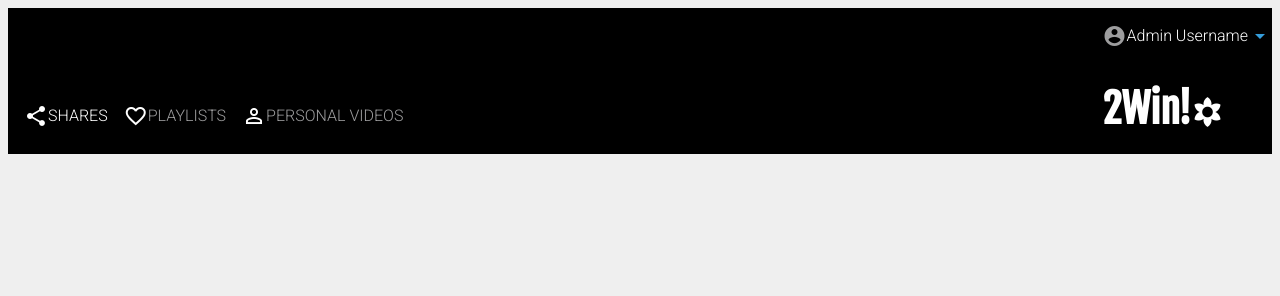
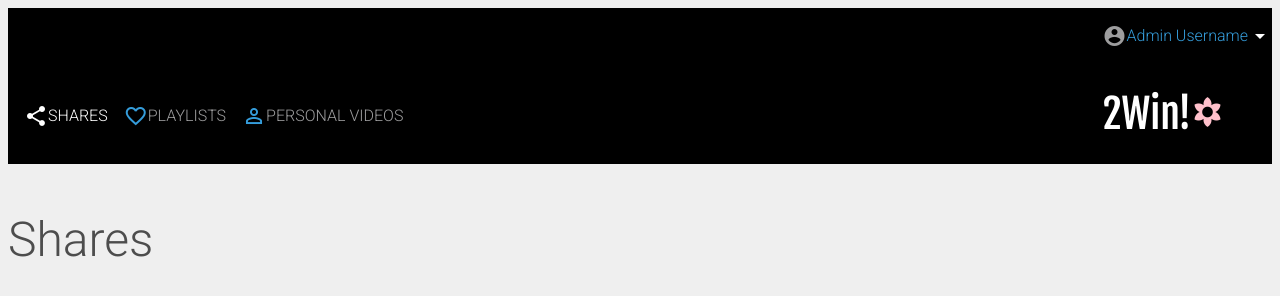
Before and after one commit to sydnerd/static-comp, a plain HTML site: page index.html in a window 1280 px wide. Drawn offline with Linux system fonts and the light colour scheme.

Commit message:
Finish first draft of nav bar with all of the elements

```diff
--- a/index.html
+++ b/index.html
@@ -38,5 +38,6 @@
   </section>
 </nav>
 <body>
+  <h2>Shares</h2>
 </body>
 </html>
--- a/styles.css
+++ b/styles.css
@@ -1,5 +1,9 @@
 * {
   color: rgba(255, 255, 255, 1);
+  font-family: 'Roboto', sans-serif;
+  font-weight: 400;
+  font-size: 1em;
+  line-height: 1.5;
 }
 
 nav {
@@ -10,7 +14,7 @@ nav {
   padding: 0;
 }
 
-.coloredIcon {
+.colored-icon {
   color: #359DDB
 }
 
@@ -22,10 +26,6 @@ nav {
 }
 
 .drop-downs {
-  font-family: 'Roboto', sans-serif;
-  font-weight: 400;
-  font-size: 1em;
-  line-height: 1.5;
   margin-top: 0;
 }
 
@@ -59,8 +59,14 @@ body {
 .flower {
   margin-top: 1em;
   font-size: 2em;
+  color: pink;
 }
 
 .colored-word {
   color: #9D9D9E;
 }
+
+h2 {
+  color: #4D4D4D;
+  font-size: 3em;
+}
```
